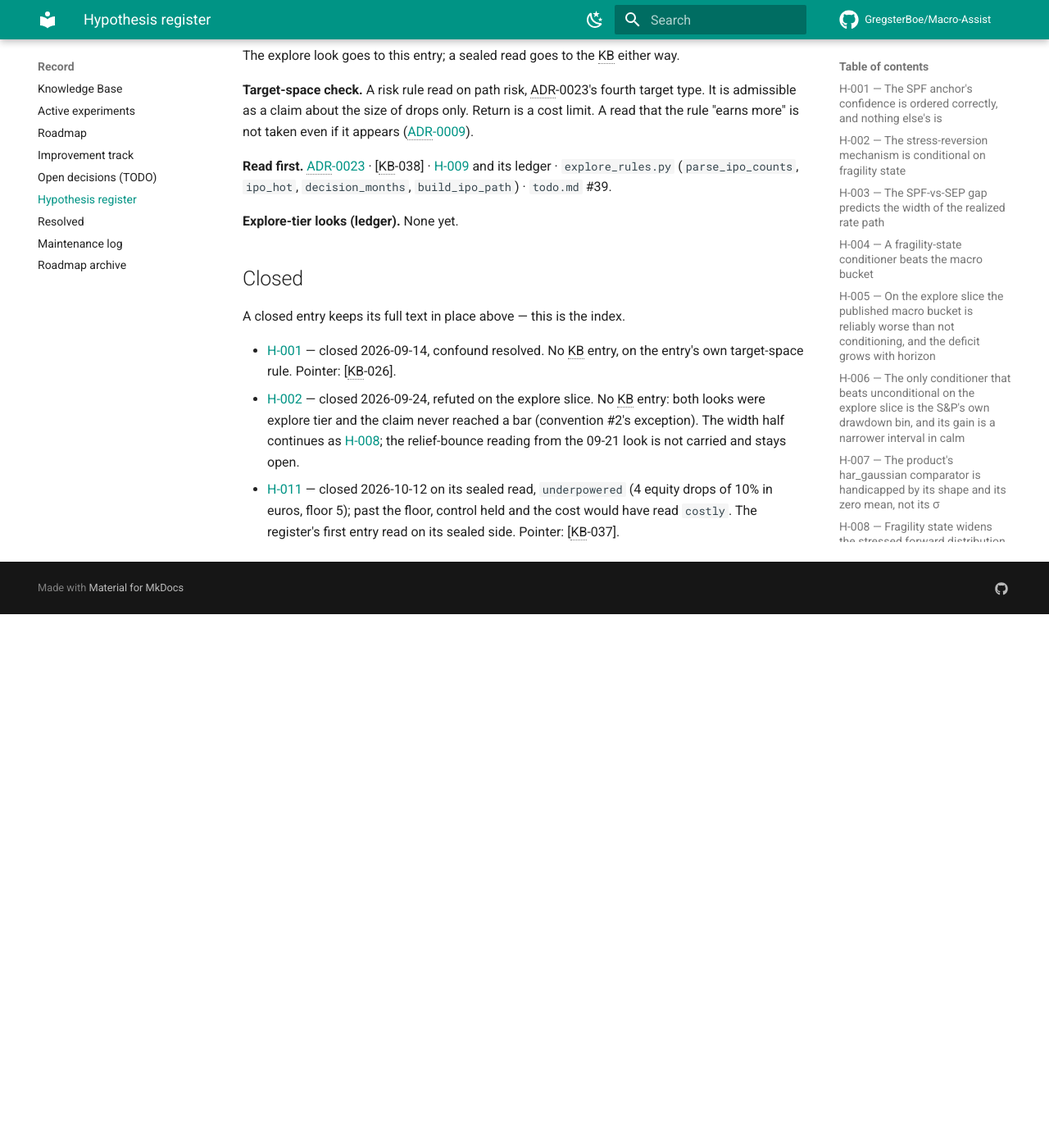
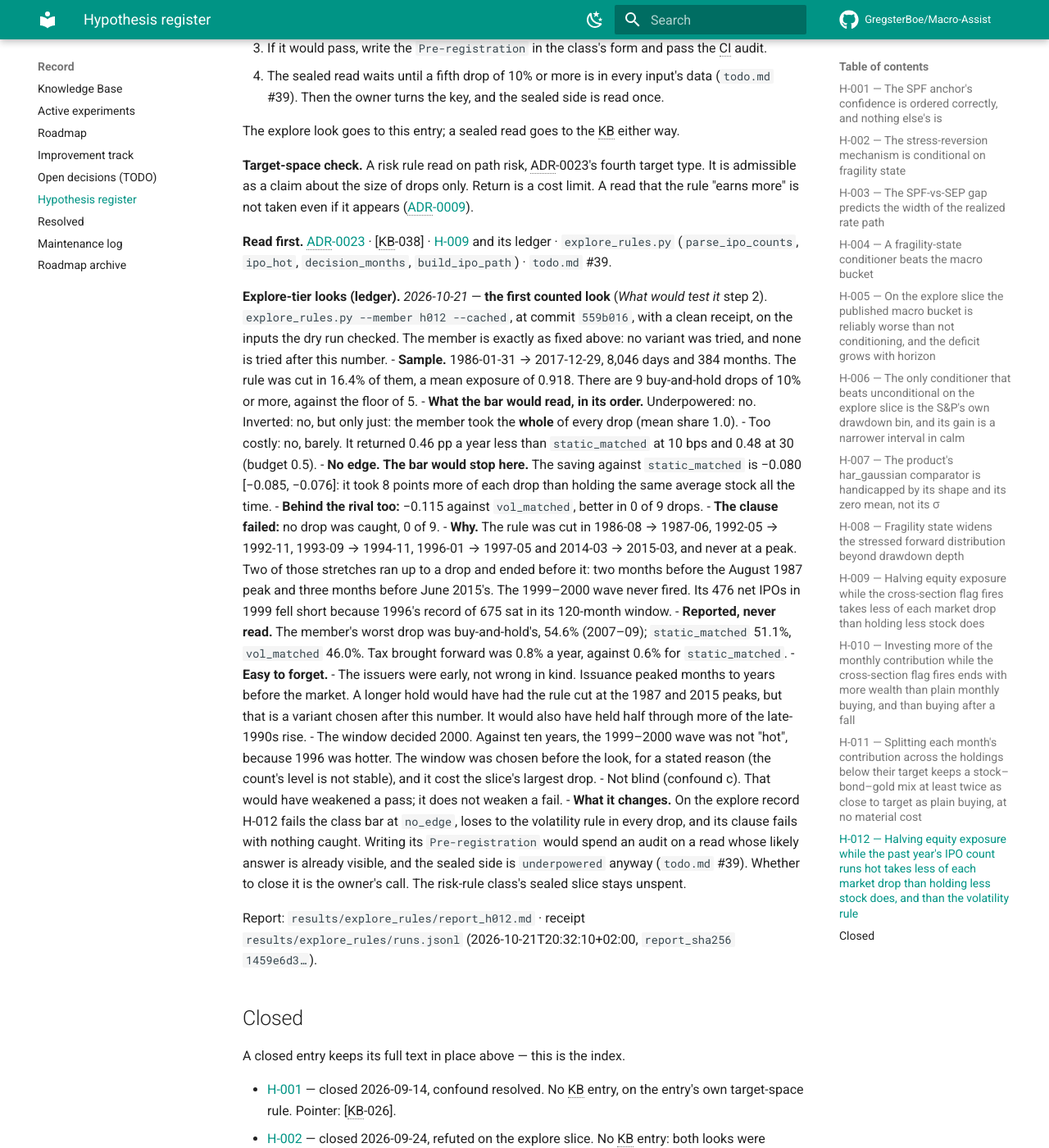
Before and after one commit to GregsterBoe/Macro-Assist, an MkDocs documentation site: the page built from docs/record/hypotheses.md, in a window 1280 px wide and 1400 px high, scrolled down 35943 px. Shown: the whole window at 82% size. Built offline with MkDocs 1.6.1 and Material for MkDocs 9.7.7, drawn with Linux system fonts in a browser that asks for light colours; comment, search, counter and statistics services are not loaded; before the commit the page ends 36692 px from its top, so only the background shows below that; some of the changed text lies outside the part shown.

Commit message:
H-012's first explore look: it would read no_edge, never cut at a peak
The IPO signal fired five times on 1986-2017 and ended each stretch before a
drop began; the 1999-2000 wave stayed under 1996's record in its ten-year
window. It took all of 9 drops and lost to the volatility rule in every one.
Closing it is the owner's call.

Co-Authored-By: Claude Opus 5.5 <noreply@anthropic.com>

```diff
--- a/docs/record/hypotheses.md
+++ b/docs/record/hypotheses.md
@@ -51,7 +51,7 @@ have its sealed read.
 | [H-009](#h-009) | `closed` | Halving equity exposure while the cross-section flag fires takes less of each market drop than holding less stock does — *the first member of the risk-rule class ([ADR-0023](../decisions/ADR-0023-a-risk-rule-is-read-on-drawdown-against-a-matched-rival.md), accepted and built 2026-10-01, `resolved.md` #34); its clause settled before any look, `resolved.md` #35; closed on explore 2026-10-01 at the owner's call: too costly, no edge, and worse than the volatility rival; no KB entry, no sealed read spent* |
 | [H-010](#h-010) | `closed` | Investing more of the monthly contribution while the cross-section flag fires ends with more wealth than plain monthly buying, and than buying after a fall — *the first member of the contribution-rule class ([ADR-0025](../decisions/ADR-0025-a-contribution-rule-is-read-on-wealth-at-an-equal-budget.md), accepted and built 2026-10-11, `resolved.md` #37); closed on explore 2026-10-11 at the owner's call: `inverted` — 3.2% less money than plain buying, behind the drawdown rival, though the clause held; no KB entry, no sealed read spent* |
 | [H-011](#h-011) | `closed` | Splitting each month's contribution across the holdings below their target keeps a stock–bond–gold mix at least twice as close to target as plain buying, at no material cost — *the first member of the allocation-rule class ([ADR-0026](../decisions/ADR-0026-a-buy-only-rebalancing-rule-is-read-on-drift-at-a-matched-exposure.md), accepted and built 2026-10-11, `resolved.md` #38, its rule changed at build before any data); explore look 2026-10-11: clears every stage — control ratio 0.322, 0.12 pp a year behind the matched rival, the clause held; sealed read 2026-10-12: `underpowered` (4 drops, floor 5), and past the floor `costly` — control 0.212, 0.60 pp a year behind the matched rival → [KB-037]* |
-| [H-012](#h-012) | `draft` | Halving equity exposure while the past year's IPO count runs hot takes less of each market drop than holding less stock does, and than the volatility rule — *the second member of the risk-rule class ([ADR-0023](../decisions/ADR-0023-a-risk-rule-is-read-on-drawdown-against-a-matched-rival.md)); drafted and built 2026-10-21, no look yet; its sealed side holds 4 drops, one under the floor (`todo.md` #39)* |
+| [H-012](#h-012) | `draft` | Halving equity exposure while the past year's IPO count runs hot takes less of each market drop than holding less stock does, and than the volatility rule — *the second member of the risk-rule class ([ADR-0023](../decisions/ADR-0023-a-risk-rule-is-read-on-drawdown-against-a-matched-rival.md)); drafted and built 2026-10-21; explore look the same day: it would read `no_edge` — never cut at a peak, took all of 9 drops, behind the volatility rule in every one; closing is the owner's call; its sealed side holds 4 drops, one under the floor (`todo.md` #39)* |
 
 ---
 
@@ -1301,7 +1301,7 @@ Report: `results/explore_rules/report_h011.md` · receipt
 
 ## H-012 — Halving equity exposure while the past year's IPO count runs hot takes less of each market drop than holding less stock does, and than the volatility rule {: #h-012 }
 
-**Status:** `draft` · drafted 2026-10-21 · no look yet. It is the second member of the risk-rule class ([ADR-0023](../decisions/ADR-0023-a-risk-rule-is-read-on-drawdown-against-a-matched-rival.md)), whose slice has been unspent since H-009 closed on explore. Built the same day: `explore_rules.py --member h012`. Its dry run (no rule read) runs 1986-01-31 → 2017-12-29, 384 months. The rule is cut in 16.4% of them, and the slice holds 9 buy-and-hold drops of 10% or more against the floor of 5. **Its sealed side holds 4 drops, one under the floor** ([KB-038], `todo.md` #39), so a sealed read waits for a fifth.
+**Status:** `draft` · drafted 2026-10-21 · one explore look 2026-10-21. **On 1986–2017 it would have read `no_edge`:** it was never cut at a drop's peak, took the whole of all 9 drops, and lost to the volatility rule in every one (ledger). Closing it is the owner's call. It is the second member of the risk-rule class ([ADR-0023](../decisions/ADR-0023-a-risk-rule-is-read-on-drawdown-against-a-matched-rival.md)), whose slice has been unspent since H-009 closed on explore. Built the same day: `explore_rules.py --member h012`. Its dry run (no rule read) runs 1986-01-31 → 2017-12-29, 384 months. The rule is cut in 16.4% of them, and the slice holds 9 buy-and-hold drops of 10% or more against the floor of 5. **Its sealed side holds 4 drops, one under the floor** ([KB-038], `todo.md` #39), so a sealed read waits for a fifth.
 
 **What was seen.** Nothing for this rule. It is proposed for the owner's goal 3
 ([What is worth doing §2](../concepts/what-is-worth-doing.md#2-the-standing-goals)),
@@ -1431,7 +1431,54 @@ if it appears ([ADR-0009](../decisions/ADR-0009-cut-the-directional-product.md))
 (`parse_ipo_counts`, `ipo_hot`, `decision_months`, `build_ipo_path`) ·
 `todo.md` #39.
 
-**Explore-tier looks (ledger).** None yet.
+**Explore-tier looks (ledger).** *2026-10-21* — **the first counted look**
+(*What would test it* step 2). `explore_rules.py --member h012 --cached`, at
+commit `559b016`, with a clean receipt, on the inputs the dry run checked.
+The member is exactly as fixed above: no variant was tried, and none is tried
+after this number.
+- **Sample.** 1986-01-31 → 2017-12-29, 8,046 days and 384 months. The rule
+  was cut in 16.4% of them, a mean exposure of 0.918. There are 9 buy-and-hold
+  drops of 10% or more, against the floor of 5.
+- **What the bar would read, in its order.** Underpowered: no. Inverted: no,
+  but only just: the member took the **whole** of every drop (mean share 1.0).
+  - Too costly: no, barely. It returned 0.46 pp a year less than
+    `static_matched` at 10 bps and 0.48 at 30 (budget 0.5).
+  - **No edge. The bar would stop here.** The saving against
+    `static_matched` is −0.080 [−0.085, −0.076]: it took 8 points more of
+    each drop than holding the same average stock all the time.
+  - **Behind the rival too:** −0.115 against `vol_matched`, better in 0 of
+    9 drops.
+  - **The clause failed:** no drop was caught, 0 of 9.
+- **Why.** The rule was cut in 1986-08 → 1987-06, 1992-05 → 1992-11,
+  1993-09 → 1994-11, 1996-01 → 1997-05 and 2014-03 → 2015-03, and never at
+  a peak. Two of those stretches ran up to a drop and ended before it: two
+  months before the August 1987 peak and three months before June 2015's.
+  The 1999–2000 wave never fired. Its 476 net IPOs in 1999 fell short
+  because 1996's record of 675 sat in its 120-month window.
+- **Reported, never read.** The member's worst drop was buy-and-hold's,
+  54.6% (2007–09); `static_matched` 51.1%, `vol_matched` 46.0%. Tax brought
+  forward was 0.8% a year, against 0.6% for `static_matched`.
+- **Easy to forget.**
+  - The issuers were early, not wrong in kind. Issuance peaked months to
+    years before the market. A longer hold would have had the rule cut at
+    the 1987 and 2015 peaks, but that is a variant chosen after this number.
+    It would also have held half through more of the late-1990s rise.
+  - The window decided 2000. Against ten years, the 1999–2000 wave was not
+    "hot", because 1996 was hotter. The window was chosen before the look,
+    for a stated reason (the count's level is not stable), and it cost the
+    slice's largest drop.
+  - Not blind (confound c). That would have weakened a pass; it does not
+    weaken a fail.
+- **What it changes.** On the explore record H-012 fails the class bar at
+  `no_edge`, loses to the volatility rule in every drop, and its clause fails
+  with nothing caught. Writing its `Pre-registration` would spend an audit
+  on a read whose likely answer is already visible, and the sealed side is
+  `underpowered` anyway (`todo.md` #39). Whether to close it is the owner's
+  call. The risk-rule class's sealed slice stays unspent.
+
+Report: `results/explore_rules/report_h012.md` · receipt
+`results/explore_rules/runs.jsonl` (2026-10-21T20:32:10+02:00, `report_sha256`
+`1459e6d3…`).
 
 ## Closed
 
```
